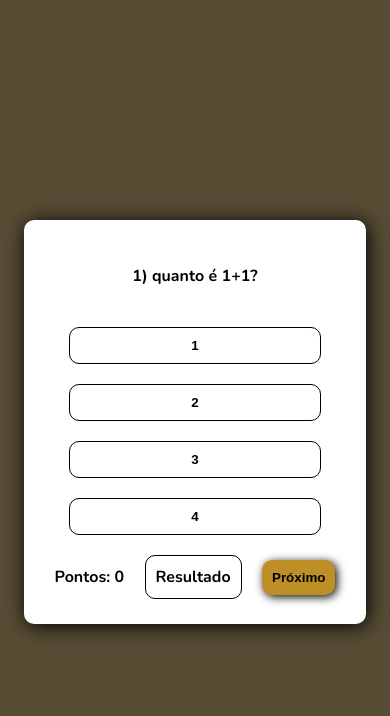
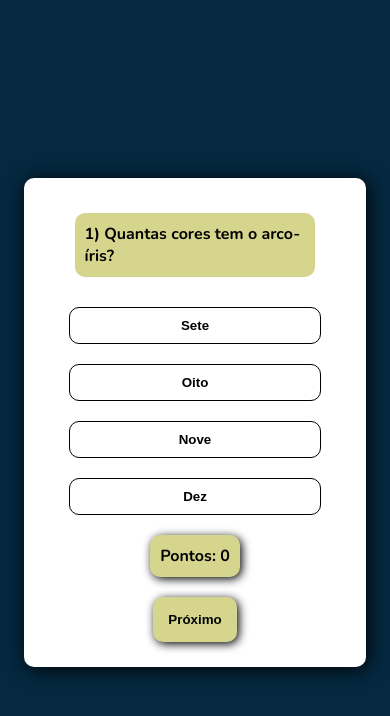
Before and after one commit to renatogomesf/Perguntas-e-Respostas, a plain HTML site: page index.html in a window 390 px wide. Both pictures are taken after a click on the button "Começar a jogar". Drawn offline with nearby package versions, Linux system fonts and the light colour scheme.

Commit message:
finalizado
feita media query, mudanças de cores, adicionado favicon e colocada as questões para poder jogar corretamente.

```diff
--- /dev/null
+++ b/css/mobile.css
@@ -0,0 +1,20 @@
+@charset "UTF-8";
+
+.acoes{
+    display: flex;
+    flex-direction: column;
+    justify-content: center;
+    align-items: center;
+}
+
+.pontos{
+    margin-bottom: 10px;
+}
+
+.resultado{
+    margin: 10px;
+}
+
+.btn_proxima{
+    margin-top: 10px;
+}
--- a/css/style.css
+++ b/css/style.css
@@ -10,11 +10,8 @@
 
 /* RAIZ COM VARIÁVIS */
 :root{
-    --cor1: #333029;
-    --cor2: #574c34;
-    --cor3: #f0aa00;
-    --cor4: #8a7137;
-    --cor5: #bd8f26;
+    --cor1: #042940;
+    --cor5: #D6D58E;
 
     font-family: 'Nunito', sans-serif;
     font-weight: bold;
@@ -27,7 +24,7 @@ body{
     flex-direction: column;
     justify-content: center;
     align-items: center;
-    background-color: var(--cor2);
+    background-color: var(--cor1);
 }
 
 main{
@@ -69,6 +66,10 @@ h1{
     margin-bottom: 30px;
 }
 
+p{
+    text-align: center;
+}
+
 .btn_começar{
     padding: 10px;
     border-radius: 10px;
@@ -78,6 +79,7 @@ h1{
     font-weight: bold;
     cursor: pointer;
     background-color: var(--cor5);
+
 }
 
 .jogo{
@@ -103,10 +105,13 @@ h1{
 }
 
 .pergunta{
-    margin: 30px;
+    margin: 20px;
+    padding: 10px;
+    border-radius: 10px;
     display: flex;
     justify-content: center;
     align-items: center;
+    background-color: var(--cor5);
 }
 
 .alternativas{
@@ -122,23 +127,21 @@ h1{
 }
 
 .alternativas:hover{
-    scale: 1.05;
+    transform: translate(5px, -5px);
+    box-shadow: -5px 5px 0px black;
     transition: 0.3s;
 }
 
 .alternativasSelecionada{
     background-color: blue;
-    box-shadow: 0px 0px 30px blue;
 }
 
 .alternativaCorreta{
     background-color: rgb(0, 206, 0);
-    box-shadow: 0px 0px 30px rgb(0, 202, 0);
 }
 
 .alternativaErrada{
     background-color: red;
-    box-shadow: 0px 0px 30px red;
 }
 
 .acoes{
@@ -150,7 +153,15 @@ h1{
     align-items: center;
 }
 
+.pontos{
+    background-color: var(--cor5);
+    padding: 10px;
+    border-radius: 10px;
+    box-shadow: 2px 2px 10px black;
+}
+
 .resultado{
+    display: none;
     padding: 10px;
     border-radius: 10px;
     border: 1px solid black;
@@ -161,7 +172,6 @@ h1{
     border-radius: 10px;
     border: 1px solid black;
     background-color: rgb(0, 206, 0);
-    box-shadow: 0px 0px 30px rgb(0, 202, 0);
 }
 
 .resultadoErrado{
@@ -169,11 +179,10 @@ h1{
     border-radius: 10px;
     border: 1px solid black;
     background-color: red;
-    box-shadow: 0px 0px 30px red;
 }
 
 .btn_proxima,.btn_reiniciar{
-    padding: 10px;
+    padding: 15px;
     border-radius: 10px;
     border: none;
     box-shadow: 2px 2px 10px black;
@@ -199,4 +208,5 @@ h2{
 
 .btn_reiniciar{
     margin: 20px;
+    font-weight: bold;
 }
--- a/index.html
+++ b/index.html
@@ -5,8 +5,14 @@
     <meta name="viewport" content="width=device-width, initial-scale=1.0">
     <title>Pergutas e Respostas</title>
 
+    <!-- FAVICON -->
+    <link rel="shortcut icon" href="img/duvida.png" type="image/x-icon">
+
     <!-- CSS GERAL -->
     <link rel="stylesheet" href="css/style.css">
+
+    <!-- CSS MOBILE -->
+    <link rel="stylesheet" href="css/mobile.css" media="screen and (max-width: 600px)">
 </head>
 <body>
     <main>
@@ -35,7 +41,7 @@
 
             <!-- TELA DE RESULTADO FINAL -->
             <div class="resultadoFinal">
-                <h2>Parabéns!!</h2>
+                <h2 class="parabens">Parabéns!!</h2>
                 <div class="pontoFinal"></div>
                 <button class="btn_reiniciar">Jogar denovo</button>
             </div>
--- a/js/script.js
+++ b/js/script.js
@@ -7,6 +7,7 @@ const acoes = document.querySelector(".acoes")
 const pontos = document.querySelector(".pontos")
 const pontoFinal = document.querySelector(".pontoFinal")
 const resultado = document.querySelector(".resultado")
+const parabens = document.querySelector(".parabens")
 const resultadoFinal = document.querySelector(".resultadoFinal")
 
 const btn_começar = document.querySelector(".btn_começar")
@@ -16,62 +17,52 @@ const btn_reiniciar = document.querySelector(".btn_reiniciar")
 //ARRAY QUE CONTEM AS QUESTÕES COM ALTERNATIVAS.
 const questoes = [
     {
-        pergunta: "1) quanto é 1+1?",
+        pergunta: "1) Quantas cores tem o arco-íris?",
         alternativas: [
-            {item: "1", correto: false },
-            {item: "2", correto: true },
-            {item: "3", correto: false },
-            {item: "4", correto: false }
+            {item: "Sete", correto: true },
+            {item: "Oito", correto: false },
+            {item: "Nove", correto: false },
+            {item: "Dez", correto: false }
         ]
     },
 
     {
-        pergunta: "2) quanto é 10+10?",
+        pergunta: "2) Qual é a letra que antecede a letra O no alfabeto brasileiro?",
         alternativas: [
-            {item: "10", correto: false },
-            {item: "30", correto: false },
-            {item: "20", correto: true },
-            {item: "40", correto: false }
+            {item: "M", correto: false },
+            {item: "N", correto: true },
+            {item: "P", correto: false },
+            {item: "Q", correto: false }
         ]
     },
 
     {
-        pergunta: "3) quanto é 100+100?",
+        pergunta: "3) De qual banda de rock que o cantor Freddie Mercury foi vocalista?",
         alternativas: [
-            {item: "100", correto: false },
-            {item: "400", correto: false },
-            {item: "300", correto: false },
-            {item: "200", correto: true }
+            {item: "Queen", correto: true },
+            {item: "The Beatles", correto: false },
+            {item: "Rolling Stones", correto: false },
+            {item: "AC/DC", correto: false }
         ]
     },
 
     {
-        pergunta: "4) quanto é 1000+1000?",
+        pergunta: "4) Qual é o único país onde o animal coala vive?",
         alternativas: [
-            {item: "1000", correto: false },
-            {item: "4000", correto: false },
-            {item: "3000", correto: false },
-            {item: "2000", correto: true }
+            {item: "Brasil", correto: false },
+            {item: "Estados Unidos", correto: false },
+            {item: "Canadá", correto: false },
+            {item: "Austrália", correto: true }
         ]
     },
 
     {
-        pergunta: "5) quanto é 10000+10000?",
+        pergunta: "5) Qual é a floresta tropical mais extensa do mundo?",
         alternativas: [
-            {item: "10000", correto: false },
-            {item: "40000", correto: false },
-            {item: "30000", correto: false },
-            {item: "20000", correto: true }
-        ]
-    },
-
-    {
-        pergunta: "6) quanto é 100000+100000?",
-        alternativas: [
-            {item: "10000", correto: false },
-            {item: "400000", correto: false },
-            {item: "30000", correto: false },
-            {item: "200000", correto: true }
+            {item: "Floresta Amazônica", correto: true },
+            {item: "Floresta Negra", correto: false },
+            {item: "Floresta de Sherwood", correto: false },
+            {item: "Floresta do Congo", correto: false }
         ]
     },
 ]
@@ -110,7 +101,8 @@ let contador = 1
 
 //FUNÇÃO QUE CRIA PERGUNTAS E ALTERNATIVAS.
 function criarConteudo(){
-    resultado.innerHTML = "Resultado"
+    resultado.innerHTML = ""
+    resultado.style.display = "none"
     conteudo.innerHTML = ""
 
     //VERIFICAR SE AINDA HÁ QUESTÕES NO ARRAY.
@@ -136,6 +128,8 @@ function criarConteudo(){
                 tirarSelecao()
 
                 divAlternativas.classList.toggle("alternativasSelecionada")
+
+                resultado.style.display = "block"
 
                 if(el.correto == true){
                     placar++
@@ -167,6 +161,7 @@ function criarConteudo(){
         resultadoFinal.style.display = "flex"
 
         if(placar == 0){
+            parabens.style.display = "none"
             pontoFinal.innerHTML = `Você não fez nenhum ponto :(`
         }else if(placar == 1){
             pontoFinal.innerHTML = `Você fez ${placar} ponto!`
@@ -202,4 +197,5 @@ btn_reiniciar.addEventListener("click",()=>{
     telaInicial.style.display = "flex"
     jogo.style.display = "none"
     resultadoFinal.style.display = "none"
+    parabens.style.display = "block"
 })
```
Also changed, not shown: img/duvida.png (added).
